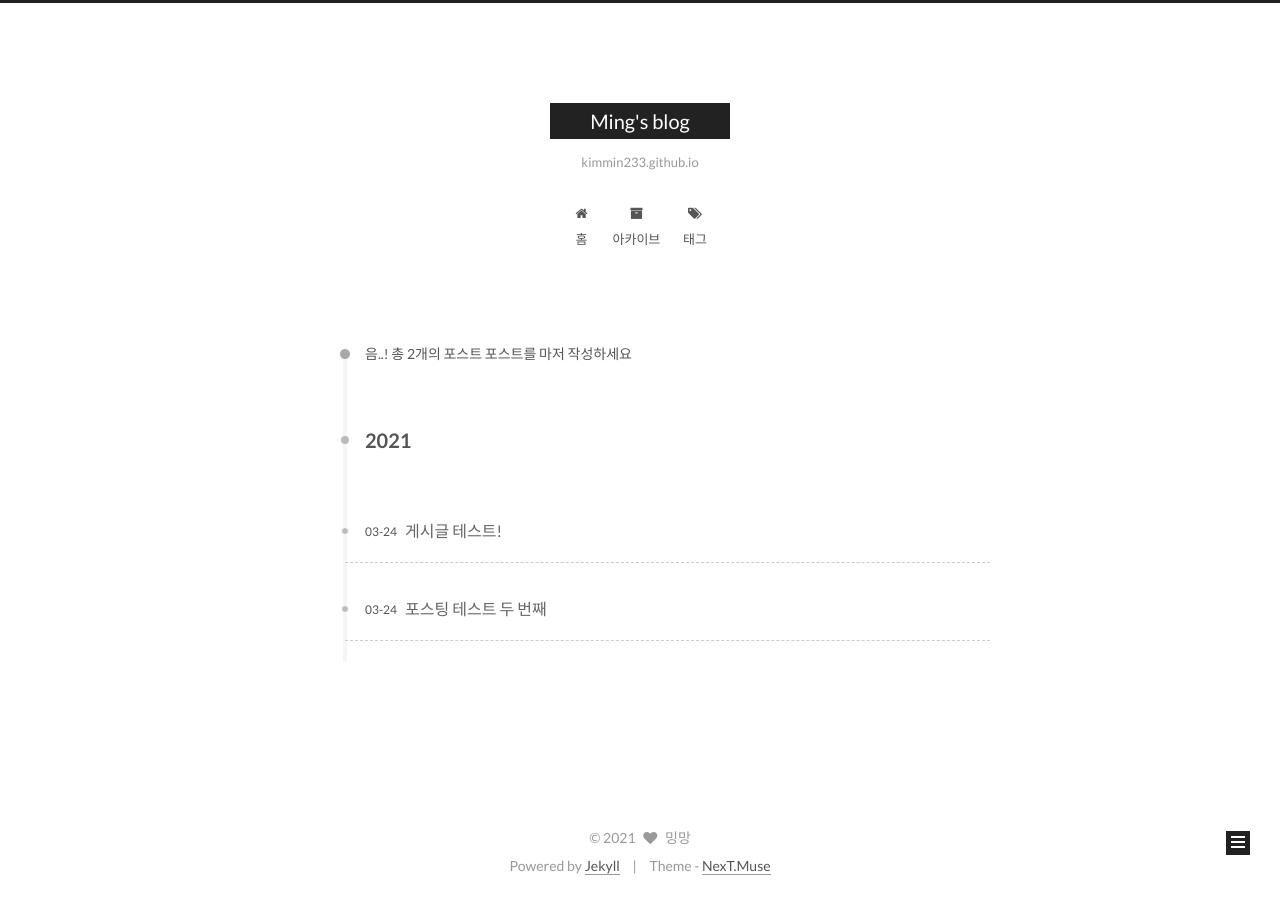
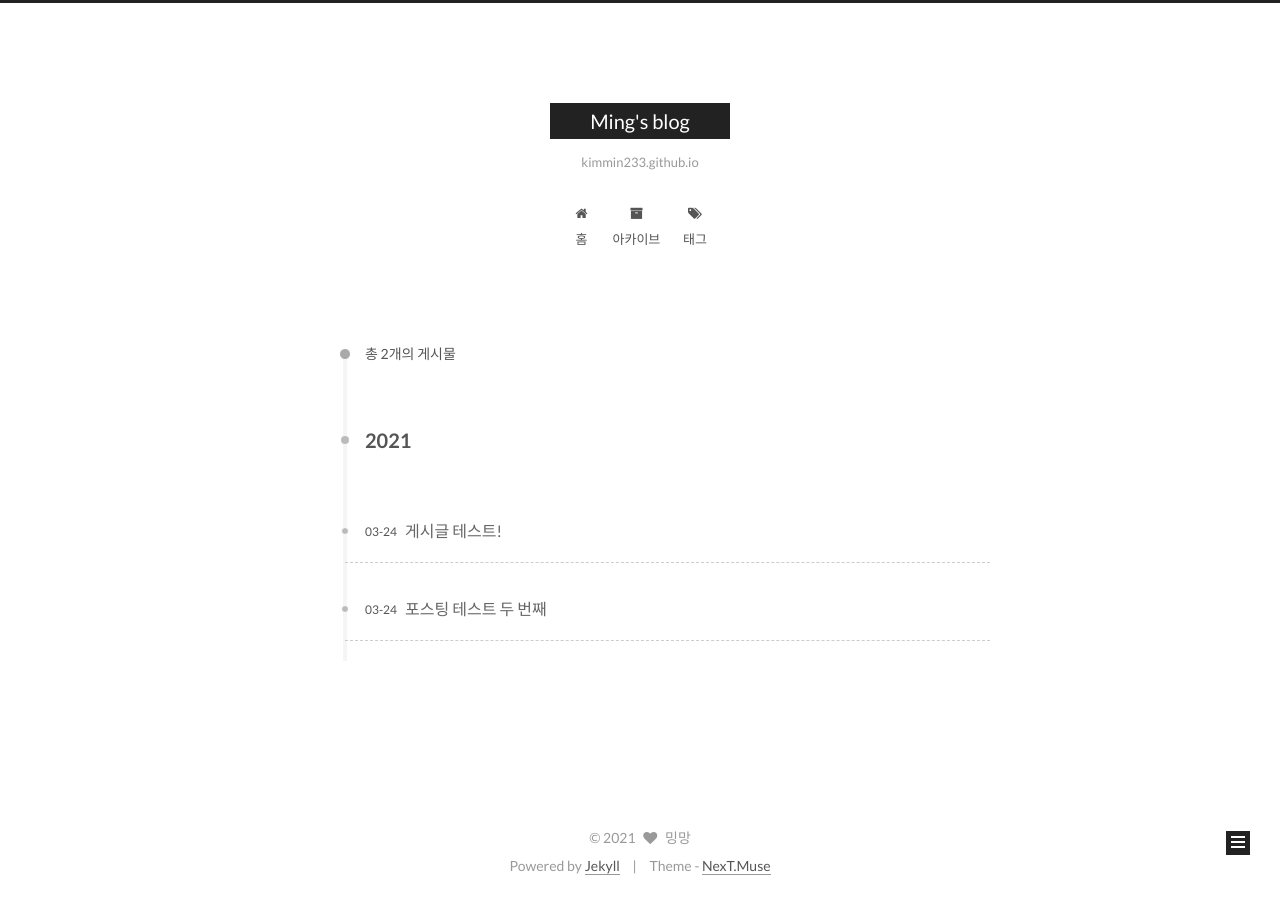
Before and after one commit to kimmin233/kimmin233.github.io, a Jekyll site: the page built from archives/index.html, in a window 1280 px wide. Built offline with Jekyll 4.4.1, drawn with Linux system fonts in a browser that asks for light colours.

Commit message:
포스트 수정
아카이브에서 게시물(포스트)볼 때 맨 위에 뜨는 거 없앰

```diff
--- a/_data/languages/ko.yml
+++ b/_data/languages/ko.yml
@@ -59,12 +59,12 @@ counter:
     other: "총 %d개의 카테고리"
 
   archive_posts:
-    zero: 포스트 없음
-    one: 1개의 포스트
-    other: "총 %d개의 포스트"
+    zero: 게시물 없음
+    one: 1개의 게시물
+    other: "총 %d개의 게시물"
 
 state:
-  posts: 포스트
+  posts: 게시물
   pages: 페이지
   tags: 태그
   categories: 카테고리
@@ -77,7 +77,6 @@ cheers:
   great: 훌륭해요
   excellent: 완벽해요
 
-keep_on: 포스트를 마저 작성하세요
 
 symbol:
   comma: ', '
--- a/_includes/archive.html
+++ b/_includes/archive.html
@@ -3,7 +3,7 @@
 
   <span class="archive-page-counter">
     {% assign posts_length = site.posts.size %}
-    {% if posts_length > 210 %} {% assign cheers = 'excellent' %}
+    <!--{% if posts_length > 210 %} {% assign cheers = 'excellent' %}
       {% elsif posts_length > 130 %} {% assign cheers = 'great' %}
       {% elsif posts_length > 80 %} {% assign cheers = 'good' %}
       {% elsif posts_length > 50 %} {% assign cheers = 'nice' %}
@@ -11,7 +11,7 @@
     {% else %}
       {% assign cheers = 'um' %}
     {% endif %}
-    {{ __.cheers[cheers] }}!
+    {{ __.cheers[cheers] }}! -->
     {% if site.posts.size == 0 %}
       {{ __.counter.archive_posts.zero }}
     {% elsif site.posts.size == 1 %}
@@ -19,7 +19,7 @@
     {% else %}
       {{ __.counter.archive_posts.other | replace: '%d', site.posts.size }}
     {% endif %}
-    {{ __.keep_on }}
+      <!--{{ __.keep_on }}-->
   </span>
 
   {% assign paginate = site.archive.paginate | default: site.paginate  %}
```
